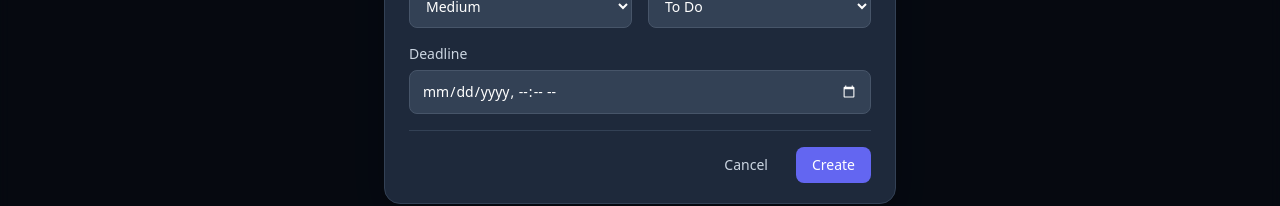
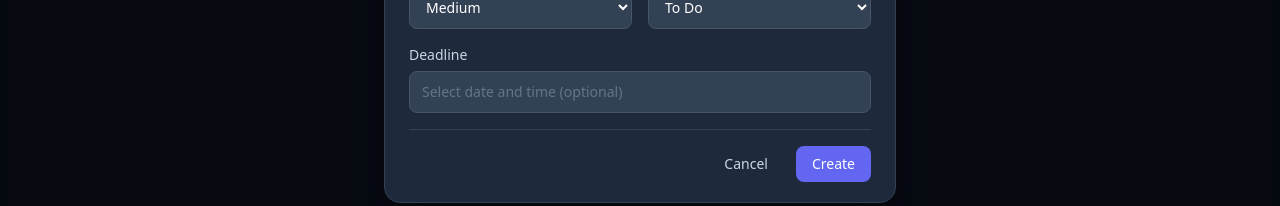
Before and after one commit to zhivoglyad/task-manager-coursework, a React (Vite) app: page / in a window 1280 px wide. Both pictures are taken after a click on the button "New Task". Shown: the part 471-677 px from the top of the page. Built offline with nearby package versions, Linux system fonts and the light colour scheme.

Commit message:
feat(ui): replace native date input with react-datepicker (English locale)

```diff
--- a/package.json
+++ b/package.json
@@ -34,6 +34,7 @@
     "framer-motion": "^12.38.0",
     "lucide-react": "^1.14.0",
     "react": "^19.2.6",
+    "react-datepicker": "^9.1.0",
     "react-dom": "^19.2.6",
     "recharts": "^3.8.1",
     "zustand": "^5.0.13"
--- a/src/features/tasks/TaskForm.tsx
+++ b/src/features/tasks/TaskForm.tsx
@@ -1,4 +1,7 @@
 import { useState, useEffect } from 'react'
+import DatePicker from 'react-datepicker'
+import { enUS } from 'date-fns/locale'
+import 'react-datepicker/dist/react-datepicker.css'
 import { Modal } from '../../components/Modal'
 import { useTaskStore } from './store'
 import type { Task, TaskDraft, TaskPriority, TaskStatus } from '../../types/task'
@@ -25,7 +28,7 @@ export function TaskForm({ isOpen, onClose, taskToEdit }: TaskFormProps) {
   const [description, setDescription] = useState('')
   const [priority, setPriority] = useState<TaskPriority>('medium')
   const [status, setStatus] = useState<TaskStatus>('todo')
-  const [deadline, setDeadline] = useState('')
+  const [deadline, setDeadline] = useState<Date | null>(null)
   const [touched, setTouched] = useState(false)
 
   useEffect(() => {
@@ -34,16 +37,14 @@ export function TaskForm({ isOpen, onClose, taskToEdit }: TaskFormProps) {
       setDescription(taskToEdit.description)
       setPriority(taskToEdit.priority)
       setStatus(taskToEdit.status)
-      setDeadline(
-        taskToEdit.deadline ? new Date(taskToEdit.deadline).toISOString().slice(0, 16) : ''
-      )
+      setDeadline(taskToEdit.deadline ? new Date(taskToEdit.deadline) : null)
       setTouched(false)
     } else if (isOpen) {
       setTitle('')
       setDescription('')
       setPriority('medium')
       setStatus('todo')
-      setDeadline('')
+      setDeadline(null)
       setTouched(false)
     }
   }, [taskToEdit, isOpen])
@@ -60,7 +61,7 @@ export function TaskForm({ isOpen, onClose, taskToEdit }: TaskFormProps) {
       description: description.trim(),
       priority,
       status,
-      deadline: deadline ? new Date(deadline).toISOString() : null,
+      deadline: deadline ? deadline.toISOString() : null,
     }
 
     if (taskToEdit) {
@@ -151,12 +152,22 @@ export function TaskForm({ isOpen, onClose, taskToEdit }: TaskFormProps) {
           <label htmlFor="task-deadline" className={LABEL_CLASS}>
             Deadline
           </label>
-          <input
+          <DatePicker
             id="task-deadline"
-            type="datetime-local"
-            value={deadline}
-            onChange={(e) => setDeadline(e.target.value)}
+            selected={deadline}
+            onChange={(date: Date | null) => setDeadline(date)}
+            showTimeSelect
+            timeFormat="HH:mm"
+            timeIntervals={15}
+            dateFormat="MMM d, yyyy HH:mm"
+            locale={enUS}
+            placeholderText="Select date and time (optional)"
+            isClearable
+            autoComplete="off"
             className={`${INPUT_BASE} ${BORDER_NORMAL}`}
+            wrapperClassName="w-full"
+            calendarClassName="!font-sans"
+            minDate={new Date()}
           />
         </div>
 
--- a/src/index.css
+++ b/src/index.css
@@ -16,3 +16,63 @@
     color-scheme: light;
   }
 }
+
+/* react-datepicker overrides */
+.react-datepicker {
+  @apply border border-slate-200 dark:border-slate-600 rounded-xl shadow-xl bg-white dark:bg-slate-800 font-sans text-sm overflow-hidden;
+}
+
+.react-datepicker__header {
+  @apply bg-slate-50 dark:bg-slate-700 border-b border-slate-200 dark:border-slate-600;
+}
+
+.react-datepicker__current-month,
+.react-datepicker-time__header,
+.react-datepicker__day-name {
+  @apply text-slate-700 dark:text-slate-200;
+}
+
+.react-datepicker__day {
+  @apply text-slate-800 dark:text-slate-200 rounded-lg hover:bg-indigo-50 dark:hover:bg-indigo-900/40 hover:text-indigo-600 dark:hover:text-indigo-400;
+}
+
+.react-datepicker__day--selected,
+.react-datepicker__day--keyboard-selected {
+  @apply bg-indigo-500 text-white hover:bg-indigo-600 hover:text-white dark:hover:text-white;
+}
+
+.react-datepicker__day--today {
+  @apply font-bold;
+}
+
+.react-datepicker__day--outside-month {
+  @apply text-slate-400 dark:text-slate-500;
+}
+
+.react-datepicker__navigation-icon::before {
+  @apply border-slate-500 dark:border-slate-400;
+}
+
+.react-datepicker__time-container {
+  @apply border-l border-slate-200 dark:border-slate-600;
+}
+
+.react-datepicker__time {
+  @apply bg-white dark:bg-slate-800;
+}
+
+.react-datepicker__time-list-item {
+  @apply text-slate-700 dark:text-slate-300 hover:bg-indigo-50 dark:hover:bg-indigo-900/40 hover:text-indigo-600;
+}
+
+.react-datepicker__time-list-item--selected {
+  @apply bg-indigo-500 text-white hover:bg-indigo-600 hover:text-white dark:hover:text-white;
+}
+
+.react-datepicker__close-icon::after {
+  @apply bg-slate-400 hover:bg-slate-600;
+}
+
+.react-datepicker-popper {
+  @apply z-[9999];
+}
```
Also changed, not shown: 1 other file (tests, documents, lock files or other folders).
